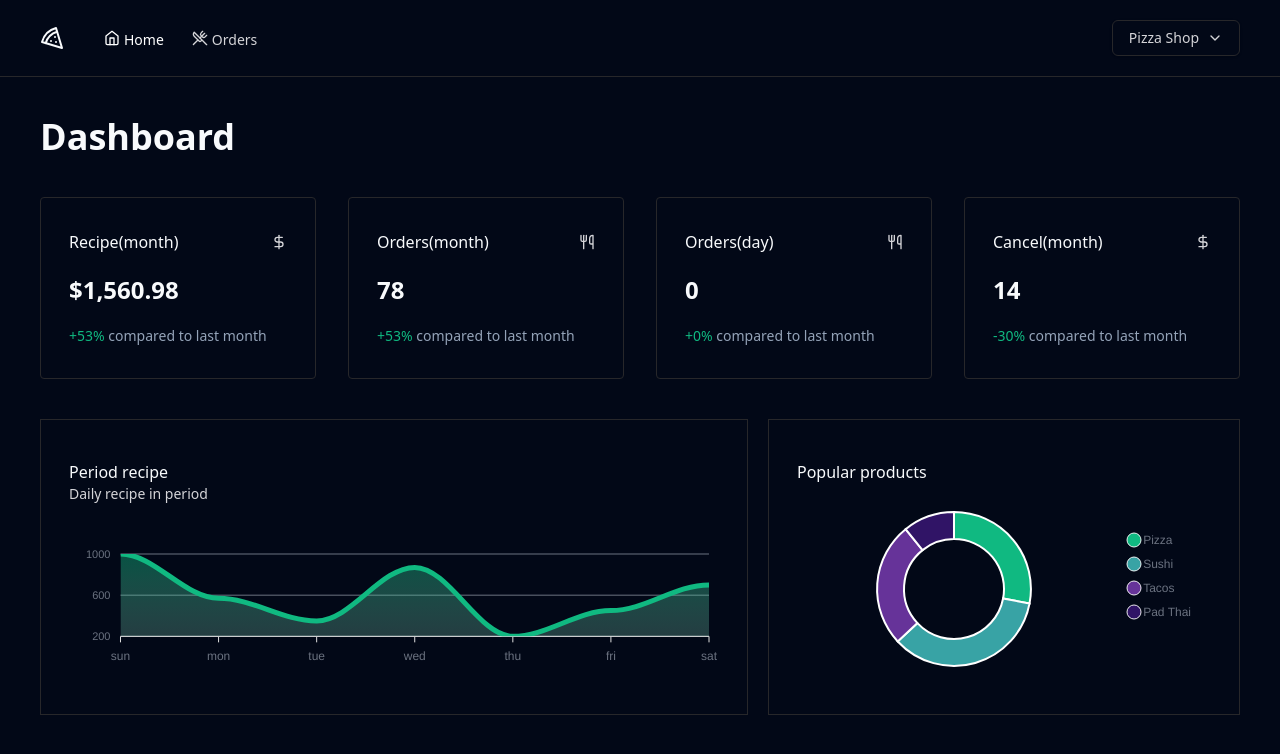
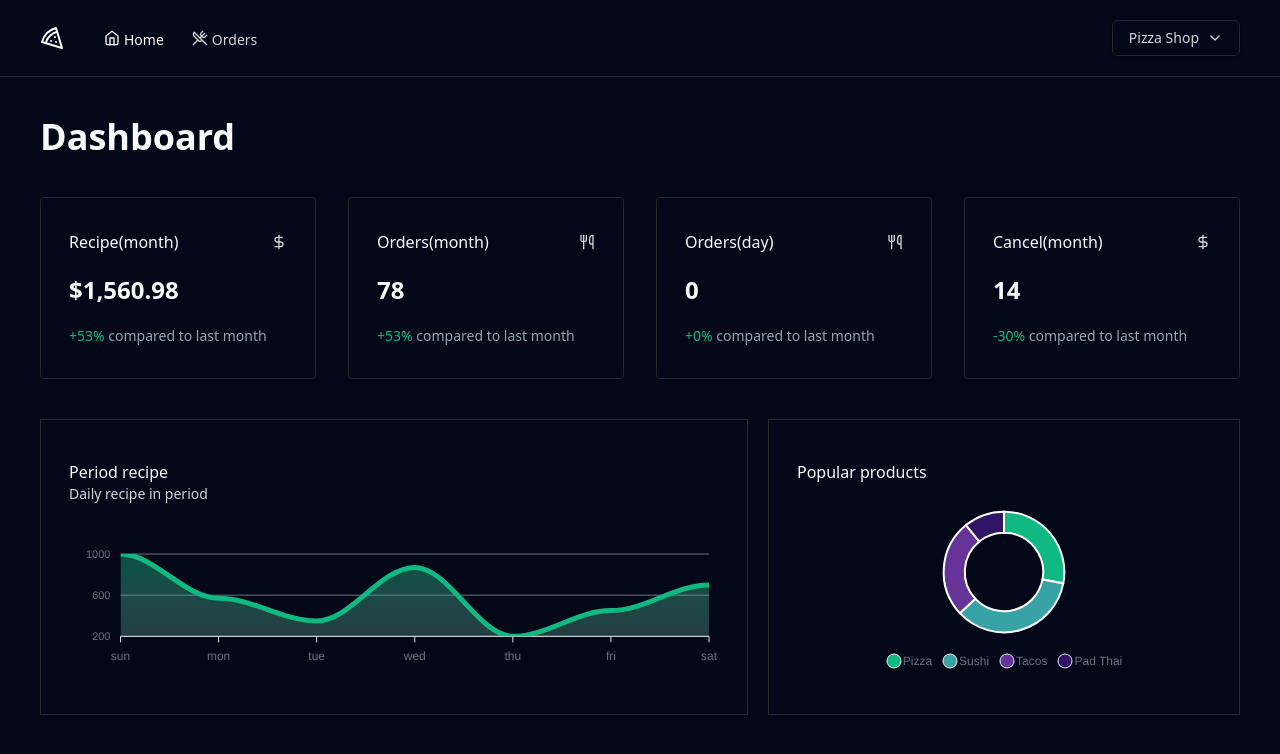
Before and after one commit to herosnuciatelli/PizzaShop, a Next.js app: page / in a window 1280 px wide. Shown: the top 754 px of the page. Built offline with nearby package versions, Linux system fonts and the light colour scheme.

Commit message:
without window in donut chart

```diff
--- a/src/components/DonutChart.tsx
+++ b/src/components/DonutChart.tsx
@@ -20,7 +20,7 @@ class DonutChart extends Component<{}, {options: object, series: any }> {
         colors: ['#10B981', '#38a3a5', '#663399', '#301466'],
         legend: {
           show: true,
-          position: window?.innerWidth < 768 ? 'bottom': 'right',
+          position: 'bottom',
           floating: false,
         }
       },
```
